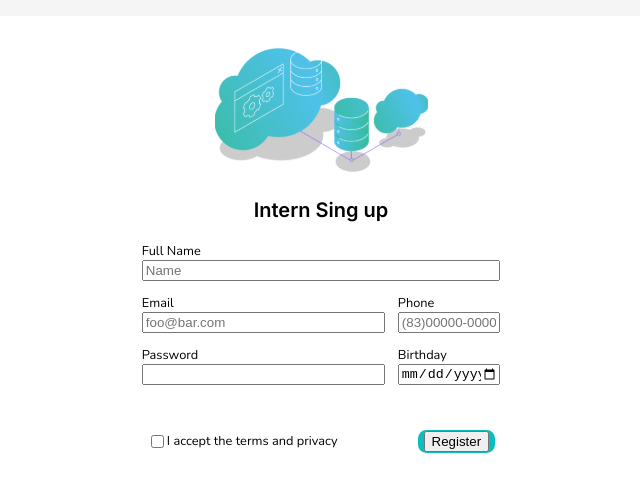
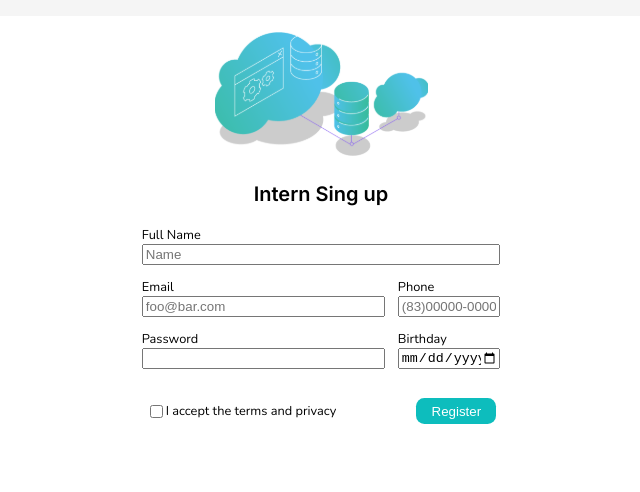
Before and after one commit to Ovictorhugol/formReact, a React (Create React App) app: page / in a window 1280 px wide. Shown: the top 492 px of the page, without its empty margins (319-959 px from the left). Built offline with nearby package versions, Linux system fonts and the light colour scheme.

Commit message:
Feat:Second Screen working

```diff
--- a/src/App.js
+++ b/src/App.js
@@ -1,5 +1,3 @@
-import Home from "./pages/Home";
-import { AppHome } from "./utils/styles";
 import { BrowserRouter as Router } from "react-router-dom";
 import Routes from "./routes";
 function App() {
--- a/src/assets/index.css
+++ b/src/assets/index.css
@@ -8,3 +8,51 @@ body {
     background: white;
   }
 }
+.containerSucess {
+  display: flex;
+  justify-content: center;
+}
+#button {
+  all: unset;
+  cursor: pointer;
+}
+
+#pName {
+  margin: 0;
+  font-size: 0.6em;
+  color: red;
+  display: none;
+}
+#pEmail {
+  margin: 0;
+  font-size: 0.6em;
+  color: red;
+  display: none;
+}
+#pPhone {
+  margin: 0;
+  font-size: 0.6em;
+  color: red;
+  display: none;
+  margin-left: 2em;
+}
+#pPass {
+  margin: 0;
+  font-size: 0.6em;
+  color: red;
+  display: none;
+}
+#pDate {
+  margin: 0;
+  font-size: 0.6em;
+  color: red;
+  display: none;
+  margin-left: 2em;
+}
+#pCheck {
+  margin: 0;
+  font-size: 0.6em;
+  color: red;
+  display: none;
+  margin-left: 0.5em;
+}
--- a/src/components/Button.js
+++ b/src/components/Button.js
@@ -1,15 +1,18 @@
 import React from "react";
-import { ButtonStyle } from "../utils/styles";
+
 function Button(props) {
-  const { text, onClickHandler } = props;
+  const { text, onClickHandler, className } = props;
 
   return (
     <div>
-      <ButtonStyle>
-        <button type="submit" onClick={onClickHandler}>
-          {text}
-        </button>
-      </ButtonStyle>
+      <button
+        className={className}
+        id="button"
+        type="submit"
+        onClick={onClickHandler}
+      >
+        {text}
+      </button>
     </div>
   );
 }
--- a/src/pages/Home.js
+++ b/src/pages/Home.js
@@ -22,6 +22,7 @@ import {
   InputDate,
   InputPassword,
   ButtonStyle,
+  OrderPhone,
 } from "../utils/styles";
 import { useNavigate } from "react-router-dom";
 function Home() {
@@ -46,28 +47,38 @@ function Home() {
     if (!validName.test(name)) {
       console.log("Nome invalido");
       testPassed = false;
-    }
+      document.getElementById("pName").style.display = "flex";
+    } else document.getElementById("pName").style.display = "none";
 
     if (!validEmail.test(email)) {
       console.log("Email Invalido");
       testPassed = false;
-    }
+      document.getElementById("pEmail").style.display = "flex";
+    } else document.getElementById("pEmail").style.display = "none";
     if (!validPhone.test(phone)) {
       console.log("Telefone invalido");
       testPassed = false;
-    }
+      document.getElementById("pPhone").style.display = "flex";
+    } else document.getElementById("pPhone").style.display = "none";
     if (!validPassword.test(password)) {
       console.log("Password Invalido");
       testPassed = false;
-    }
+      document.getElementById("pPass").style.display = "flex";
+    } else document.getElementById("pPass").style.display = "none";
     if (!validBirthday.test(birthday)) {
+      const year = birthday.substring(0, 4);
+      if (year > 1901 && !year) {
         console.log("Data invalida");
         testPassed = false;
+        document.getElementById("pDate").style.display = "flex";
       }
+    } else document.getElementById("pDate").style.display = "none";
+
     if (!check) {
       console.log("O checkbox deve estar marcado");
       testPassed = false;
-    }
+      document.getElementById("pCheck").style.display = "flex";
+    } else document.getElementById("pCheck").style.display = "none";
 
     return testPassed;
   };
@@ -95,8 +106,10 @@ function Home() {
                     setName(e.target.value);
                   }}
                 />
+                <p id="pName">Fullname invalid</p>
               </div>
               <div id="formPhoneEmail">
+                <div>
                   <InputEmail>
                     <Input
                       id="email"
@@ -109,6 +122,9 @@ function Home() {
                       }}
                     />
                   </InputEmail>
+                  <p id="pEmail">Email invalid</p>
+                </div>
+                <OrderPhone>
                   <InputPhone>
                     <Input
                       id="phone"
@@ -122,9 +138,12 @@ function Home() {
                       }}
                     />
                   </InputPhone>
+                  <p id="pPhone">Phone invalid</p>
+                </OrderPhone>
               </div>
 
               <div id="formPasswordDate">
+                <div>
                   <InputPassword>
                     <Input
                       id="password"
@@ -137,7 +156,11 @@ function Home() {
                       }}
                     />
                   </InputPassword>
+                  <p id="pPass">Password invalid</p>
+                </div>
+                <div>
                   <InputDate>
+                    <Order>
                       <Input
                         id="birthday"
                         type="date"
@@ -148,7 +171,10 @@ function Home() {
                           setBirthday(e.target.value);
                         }}
                       />
+                    </Order>
                   </InputDate>
+                  <p id="pDate">Age invalid</p>
+                </div>
               </div>
             </div>
             <CheckboxButton>
@@ -161,8 +187,15 @@ function Home() {
                     setCheck(e.target.checked);
                   }}
                 />
+                <p id="pCheck">You must accept the terms</p>
               </div>
-              <Button text="Register" onClickHandler={onClickHandler} />
+              <ButtonStyle>
+                <Button
+                  className="result"
+                  text="Register"
+                  onClickHandler={onClickHandler}
+                />
+              </ButtonStyle>
             </CheckboxButton>
           </FormBody>
         </section>
--- a/src/pages/Success.js
+++ b/src/pages/Success.js
@@ -1,7 +1,28 @@
 import React from "react";
-
+import logo from "../assets/Logo.svg";
+import Button from "../components/Button";
+import { useNavigate } from "react-router-dom";
+import { ButtonStyle } from "../utils/styles";
+import { Container } from "./Success.styles";
 function Success() {
-  return <div>Sucess</div>;
+  const navigate = useNavigate();
+  const onClickHandler = (e) => {
+    navigate("/");
+  };
+  return (
+    <div className="containerSucess">
+      <Container>
+        <img src={logo} alt="Logo" />
+        <ButtonStyle>
+          <Button
+            className="success"
+            text="Go Back!"
+            onClickHandler={onClickHandler}
+          />
+        </ButtonStyle>
+      </Container>
+    </div>
+  );
 }
 
 export default Success;
--- /dev/null
+++ b/src/pages/Success.styles.js
@@ -0,0 +1,13 @@
+import styled from "styled-components";
+
+export const Container = styled.div`
+  display: flex;
+  flex-direction: column;
+  align-items: center;
+  justify-content: space-around;
+  background: white;
+  width: 70vh;
+  height: 80vh;
+  border-radius: 1.25em;
+  padding: 1em;
+`;
--- a/src/utils/styles.js
+++ b/src/utils/styles.js
@@ -1,10 +1,4 @@
 import styled from "styled-components";
-export const AppHome = styled.div`
-  margin: 0;
-
-  min-width: 100%;
-  min-height: 100%;
-`;
 
 export const HomeContainer = styled.section`
   display: flex;
@@ -16,7 +10,7 @@ export const HomeContainer = styled.section`
 `;
 
 export const Img = styled.div`
-  margin-top: 2em;
+  margin-top: 1em;
 `;
 
 export const ImgP = styled.p`
@@ -51,6 +45,17 @@ export const FormBody = styled.div`
     margin-bottom: 1em;
     font-size: 0.8em;
   }
+  @media (max-width: 768px) {
+    #formName {
+      margin-bottom: 0em;
+    }
+    #formPhoneEmail {
+      margin-bottom: 0em;
+    }
+    #formPasswordDate {
+      margin-bottom: 0em;
+    }
+  }
 `;
 export const InputEmail = styled.div`
   width: 19em;
@@ -69,6 +74,11 @@ export const InputDate = styled.div`
 
 export const Order = styled.div`
   @media (max-width: 768px) {
+    order: 5;
+  }
+`;
+export const OrderPhone = styled.div`
+  @media (max-width: 768px) {
     order: 2;
   }
 `;
@@ -81,9 +91,19 @@ export const CheckboxButton = styled.div`
   display: flex;
   flex-direction: row;
   align-items: center;
-  margin-top: 2em;
+  margin-top: 1em;
   .checkbox {
     margin-right: 5em;
+  }
+
+  @media (max-width: 768px) {
+    flex-direction: column;
+    margin-top: 0em;
+    .checkbox {
+      align-content: flex-start;
+      margin-right: 10em;
+      margin-bottom: 1em;
+    }
   }
 `;
 
@@ -91,6 +111,17 @@ export const ButtonStyle = styled.button`
   background: #0dbdbd;
   border: 0;
   border-radius: 0.625em;
+  color: white;
+  width: 6em;
+  height: 2em;
+  &.success {
+    width: 15em;
+    height: 7em;
+  }
+  @media (max-width: 768px) {
+    width: 23em;
+    height: 3em;
+  }
 `;
 
 export const TermsAndConditions = styled.div`
```
Also changed, not shown: src/utils/maskPhone.js (added). Lines whose indentation alone changed are shown as unchanged.
